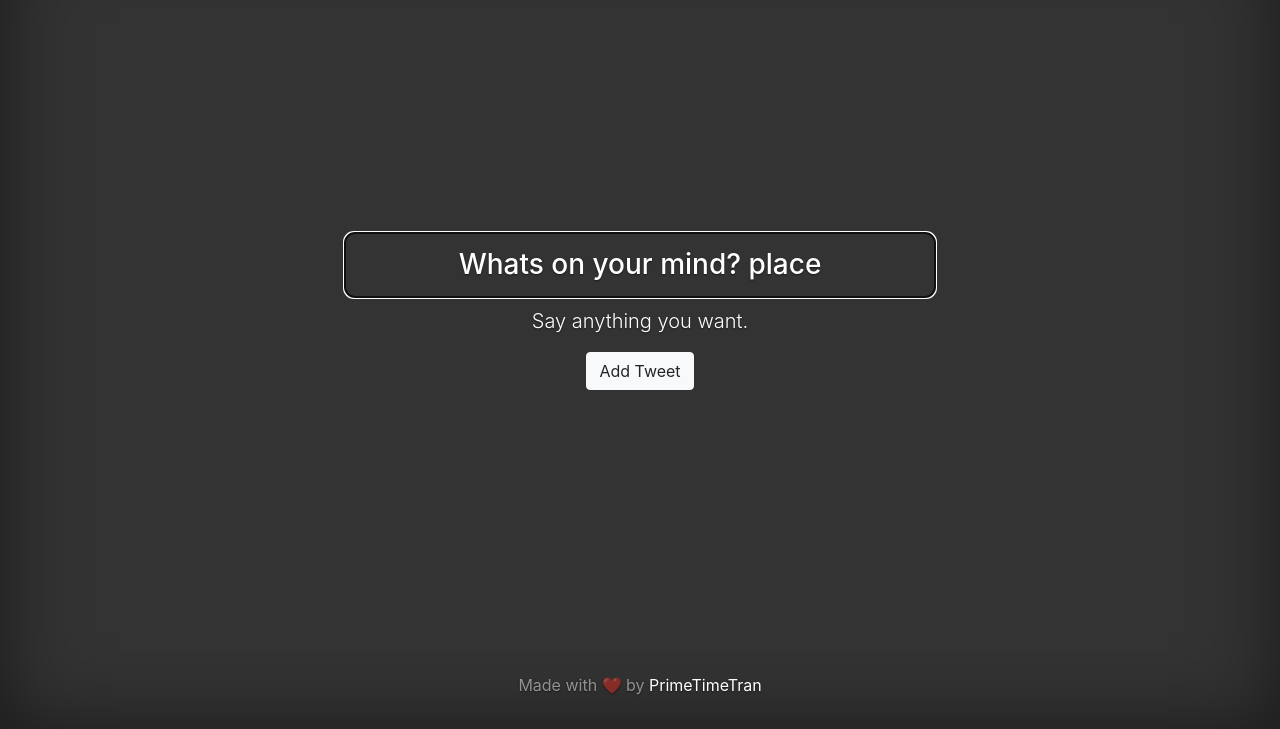
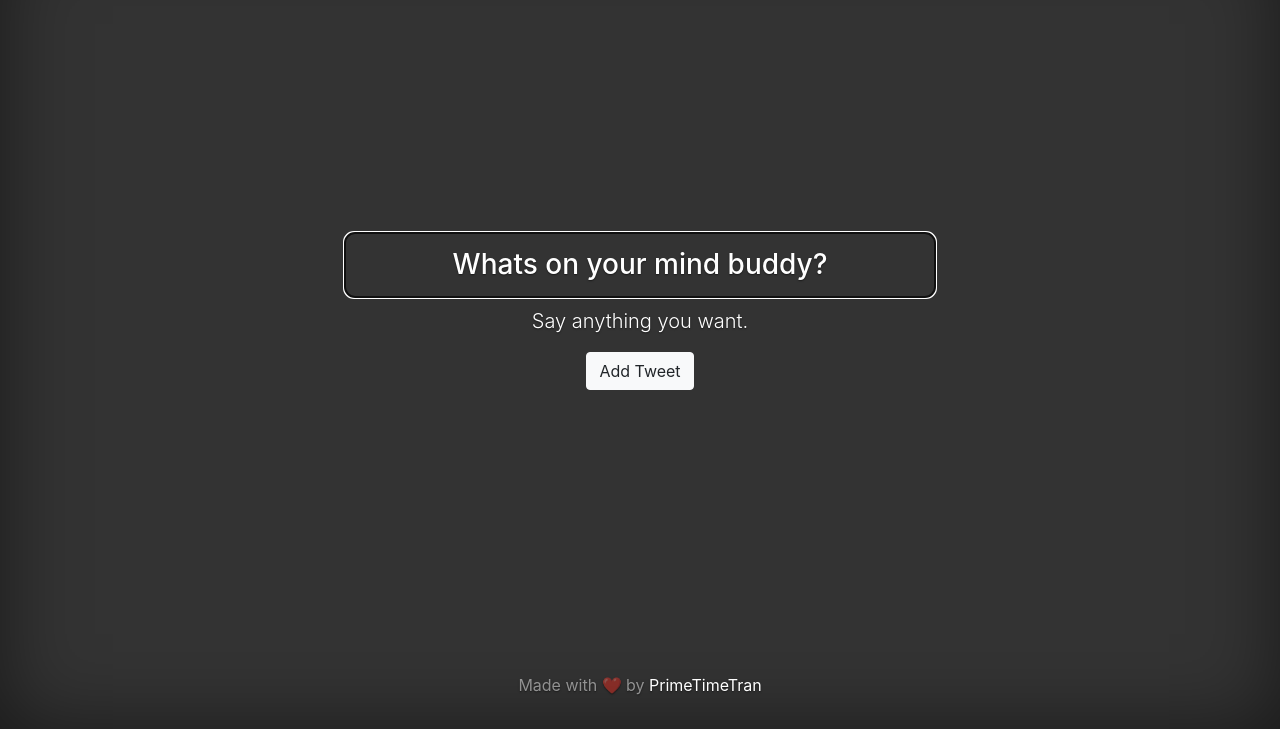
Before and after one commit to PrimeTimeTran/cs-Twitter, a plain HTML site: page index.html in a window 1280 px wide. Shown: the part 71-800 px from the top of the page. Drawn offline with nearby package versions, Linux system fonts and the light colour scheme; no server answers.

Commit message:
Update placeholder

```diff
--- a/index.html
+++ b/index.html
@@ -33,7 +33,7 @@
 
     <main role="main" class="inner cover">
       <h3 class="cover-heading">
-        <div placeholder="Whats on your mind? place" contenteditable="true" id="tweetBody">
+        <div placeholder="Whats on your mind buddy?" contenteditable="true" id="tweetBody">
         </div>
       </h3>
       <p class="lead">Say anything you want.</p>
```
